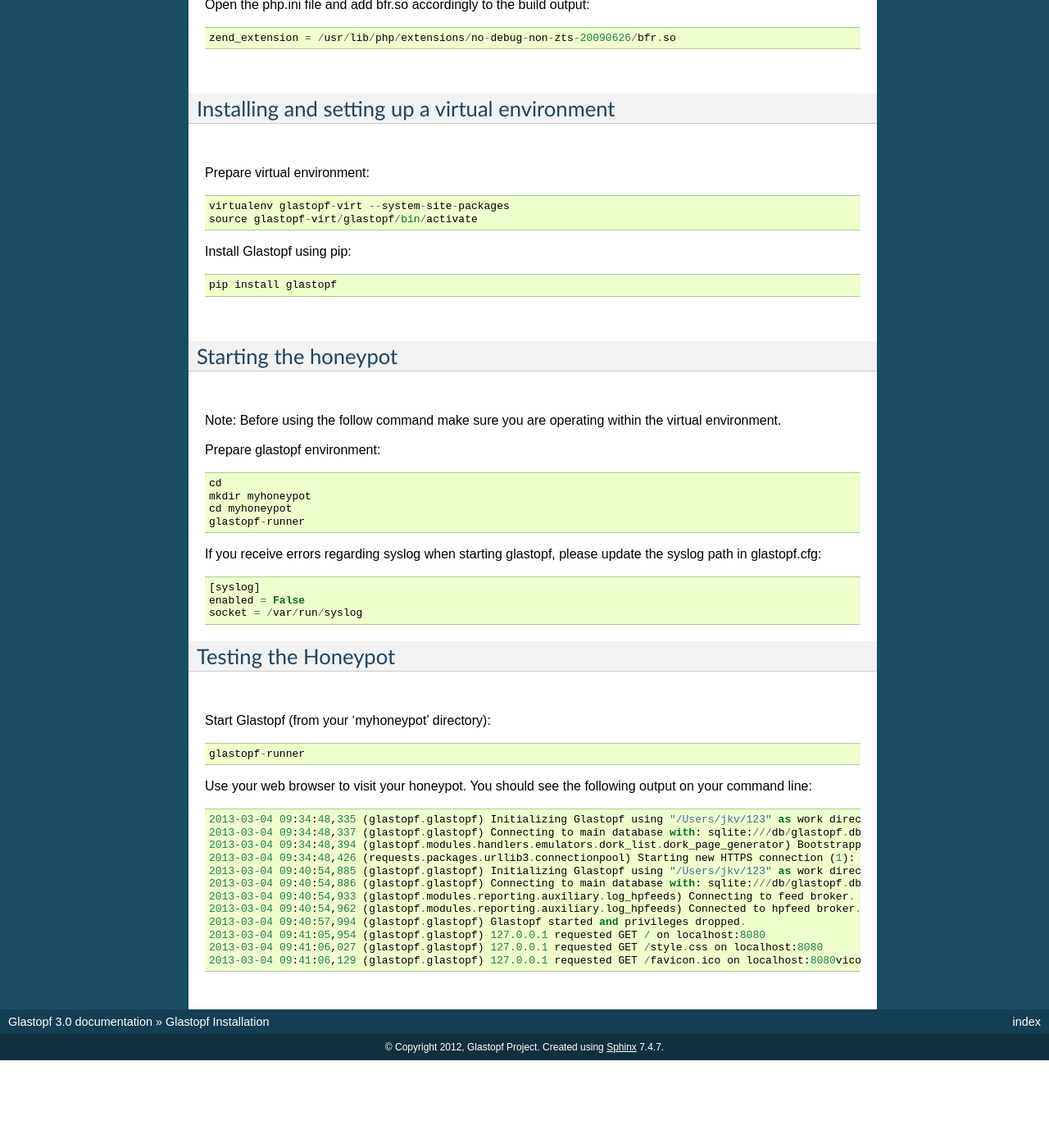
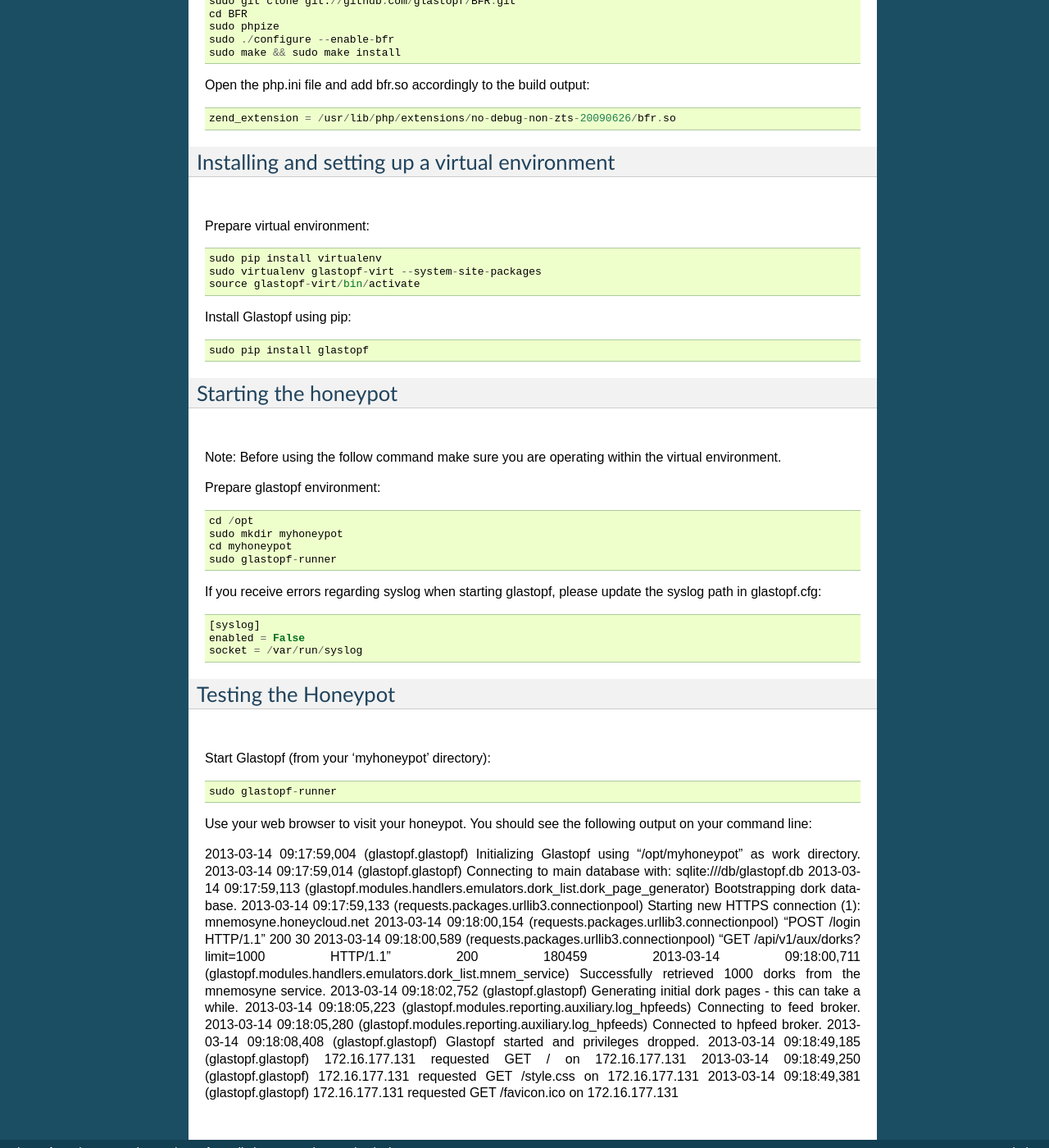
Before and after one commit to mushorg/glastopf, a Sphinx documentation site: the page built from docs/source/installation/installation_osx.rst, in a window 1280 px wide and 1400 px high, scrolled down 713 px. Shown: the whole window at 82% size. Built offline with Sphinx 7.4.7, drawn with Linux system fonts in a browser that asks for light colours; formulas are drawn with MathJax 3; pages that are not in the unit, such as notebooks, are missing from menus; before the commit the page ends 2006 px from its top, so only the background shows below that; some of the changed text lies outside the part shown.

Commit message:
Updated installation instructions
Updated instrutions for Ubuntu, Debian and OSX.

```diff
--- a/docs/source/installation/installation_osx.rst
+++ b/docs/source/installation/installation_osx.rst
@@ -1,33 +1,39 @@
-Glastopf Installation
-----------------------
+Glastopf Installation - OS X (Mountain Lion)
+--------------------------------------------
 |
 |
 
-Prerequisites OS X (Mountain Lion)
-==================================
+Prerequisites
+=============
 |
 
-Xcode, gfortran and autoconf are required when installing Glastopf on OS X.
+Xcode, gfortran, autoconf and gevent are required when installing Glastopf on OS X.
 
-* Xcode can be installed from App Store.
+* Xcode can be installed from App Store. Command Line Tools must be installed after Xcode has been installed.
 * Gfortran can be install using homebrew.
 
-Installing gfortran and autoconf using homebrew::
+Install gfortran, autoconf and gevent using homebrew::
 
 	brew install gfortran
-        brew install autoconf
+    brew install autoconf
+    brew install gevent
 
-|
+Then we need to install pip::
+
+    sudo easy_install pip
+
 
 Install and configure the PHP sandbox
 =====================================
 |
+
 Download using git::
 
+    sudo mkdir /opt
     cd /opt
     sudo git clone git://github.com/glastopf/BFR.git
     cd BFR
-    phpize
+    sudo phpize
     sudo ./configure --enable-bfr
     sudo make && sudo make install
 
@@ -36,7 +42,6 @@
 
     zend_extension = /usr/lib/php/extensions/no-debug-non-zts-20090626/bfr.so
 
-|
 
 Installing and setting up a virtual environment
 ===============================================
@@ -44,14 +49,14 @@
 
 Prepare virtual environment::
 
-    virtualenv glastopf-virt --system-site-packages
-    source glastopf-virt/glastopf/bin/activate
+    sudo pip install virtualenv
+    sudo virtualenv glastopf-virt --system-site-packages
+    source glastopf-virt/bin/activate
 
 Install Glastopf using pip::
 
-    pip install glastopf
+    sudo pip install glastopf
 
-|
 
 Starting the honeypot
 =========================
@@ -61,10 +66,10 @@
 
 Prepare glastopf environment::
 
-	cd
-	mkdir myhoneypot
+	cd /opt
+	sudo mkdir myhoneypot
 	cd myhoneypot
-	glastopf-runner
+	sudo glastopf-runner
 
 If you receive errors regarding syslog when starting glastopf, please update the syslog path in glastopf.cfg::
 
@@ -72,25 +77,28 @@
    enabled = False
    socket = /var/run/syslog
 
+
 Testing the Honeypot
 ====================
 |
 
 Start Glastopf (from your 'myhoneypot' directory)::
 
-    glastopf-runner
+    sudo glastopf-runner
 
 Use your web browser to visit your honeypot. You should see the following output on your command line::
 
-    2013-03-04 09:34:48,335 (glastopf.glastopf) Initializing Glastopf using "/Users/jkv/123" as work directory.
-    2013-03-04 09:34:48,337 (glastopf.glastopf) Connecting to main database with: sqlite:///db/glastopf.db
-    2013-03-04 09:34:48,394 (glastopf.modules.handlers.emulators.dork_list.dork_page_generator) Bootstrapping dork database.
-    2013-03-04 09:34:48,426 (requests.packages.urllib3.connectionpool) Starting new HTTPS connection (1): mnemosyne.honeycloud.net
-    2013-03-04 09:40:54,885 (glastopf.glastopf) Initializing Glastopf using "/Users/jkv/123" as work directory.
-    2013-03-04 09:40:54,886 (glastopf.glastopf) Connecting to main database with: sqlite:///db/glastopf.db
-    2013-03-04 09:40:54,933 (glastopf.modules.reporting.auxiliary.log_hpfeeds) Connecting to feed broker.
-    2013-03-04 09:40:54,962 (glastopf.modules.reporting.auxiliary.log_hpfeeds) Connected to hpfeed broker.
-    2013-03-04 09:40:57,994 (glastopf.glastopf) Glastopf started and privileges dropped.
-    2013-03-04 09:41:05,954 (glastopf.glastopf) 127.0.0.1 requested GET / on localhost:8080
-    2013-03-04 09:41:06,027 (glastopf.glastopf) 127.0.0.1 requested GET /style.css on localhost:8080
-    2013-03-04 09:41:06,129 (glastopf.glastopf) 127.0.0.1 requested GET /favicon.ico on localhost:8080vicon.ico on 192.168.1.145:8080
+2013-03-14 09:17:59,004 (glastopf.glastopf) Initializing Glastopf using "/opt/myhoneypot" as work directory.
+2013-03-14 09:17:59,014 (glastopf.glastopf) Connecting to main database with: sqlite:///db/glastopf.db
+2013-03-14 09:17:59,113 (glastopf.modules.handlers.emulators.dork_list.dork_page_generator) Bootstrapping dork database.
+2013-03-14 09:17:59,133 (requests.packages.urllib3.connectionpool) Starting new HTTPS connection (1): mnemosyne.honeycloud.net
+2013-03-14 09:18:00,154 (requests.packages.urllib3.connectionpool) "POST /login HTTP/1.1" 200 30
+2013-03-14 09:18:00,589 (requests.packages.urllib3.connectionpool) "GET /api/v1/aux/dorks?limit=1000 HTTP/1.1" 200 180459
+2013-03-14 09:18:00,711 (glastopf.modules.handlers.emulators.dork_list.mnem_service) Successfully retrieved 1000 dorks from the mnemosyne service.
+2013-03-14 09:18:02,752 (glastopf.glastopf) Generating initial dork pages - this can take a while.
+2013-03-14 09:18:05,223 (glastopf.modules.reporting.auxiliary.log_hpfeeds) Connecting to feed broker.
+2013-03-14 09:18:05,280 (glastopf.modules.reporting.auxiliary.log_hpfeeds) Connected to hpfeed broker.
+2013-03-14 09:18:08,408 (glastopf.glastopf) Glastopf started and privileges dropped.
+2013-03-14 09:18:49,185 (glastopf.glastopf) 172.16.177.131 requested GET / on 172.16.177.131
+2013-03-14 09:18:49,250 (glastopf.glastopf) 172.16.177.131 requested GET /style.css on 172.16.177.131
+2013-03-14 09:18:49,381 (glastopf.glastopf) 172.16.177.131 requested GET /favicon.ico on 172.16.177.131
```
Also changed, not shown: docs/source/installation/installation_debian.rst (added, +89 -0 lines), docs/source/installation/installation_ubuntu.rst (+19 -25 lines).
